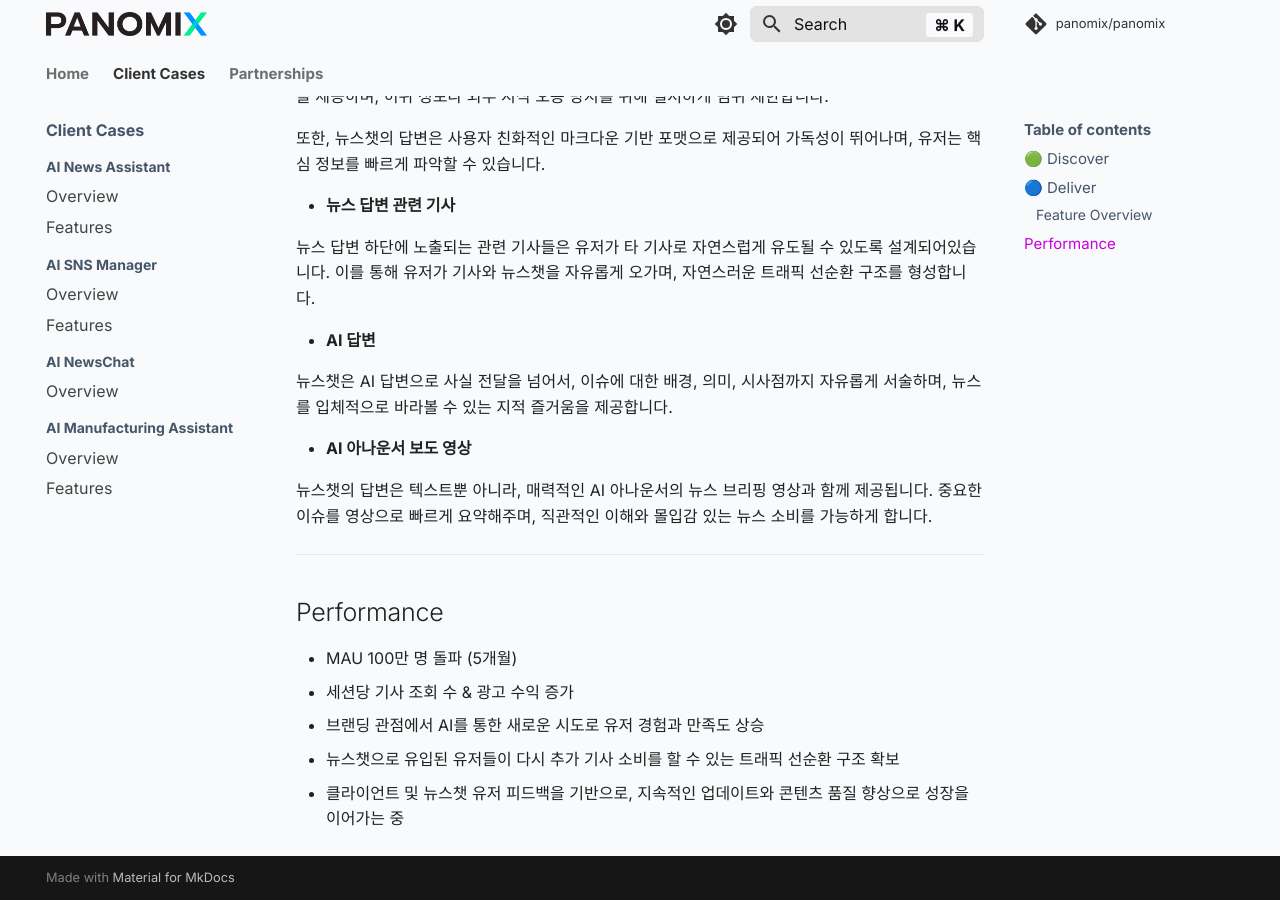
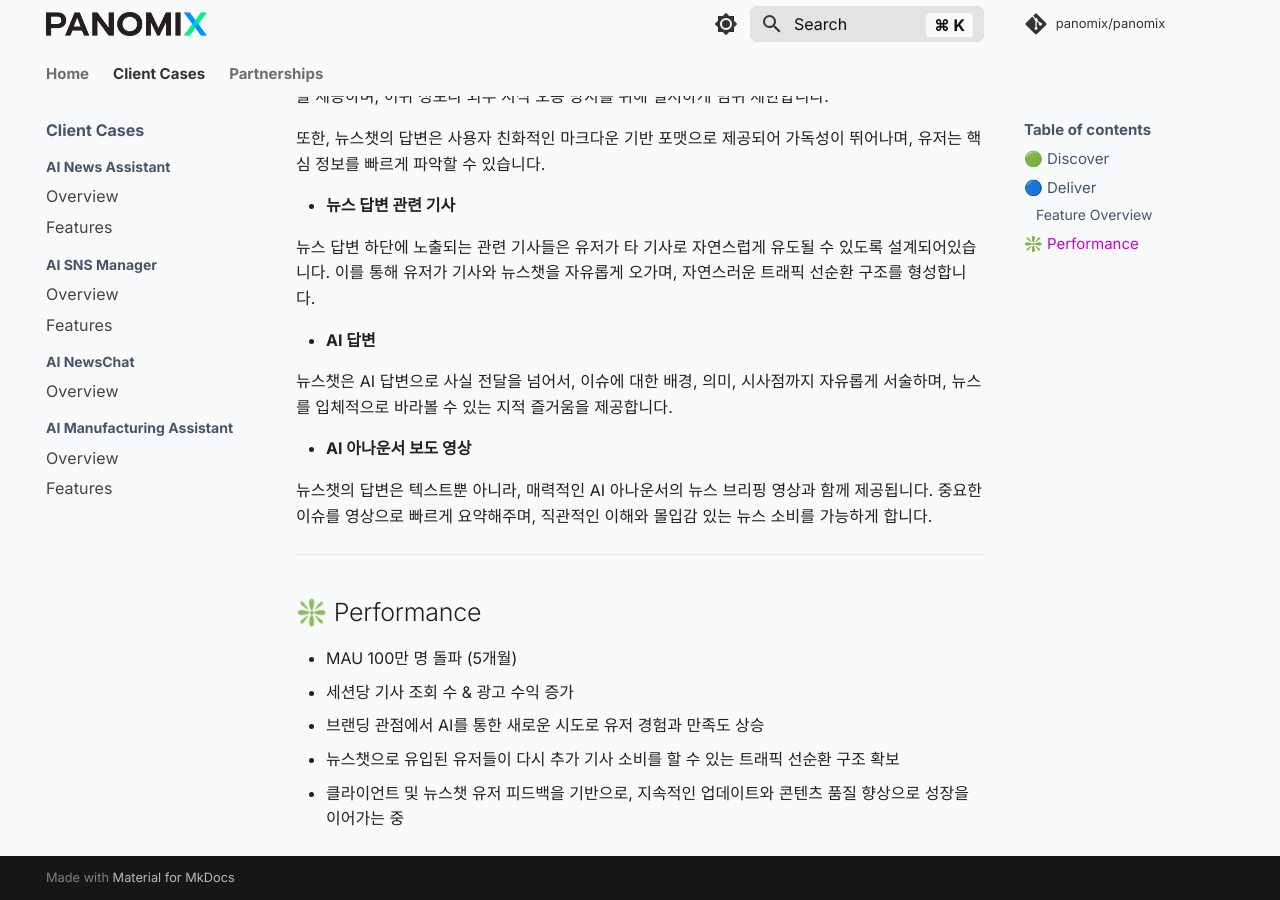
Before and after one commit to panomix/panomix, an MkDocs documentation site: the page built from docs/clients/newschat/newschat.md, in a window 1280 px wide and 900 px high, scrolled down 1100 px. Built offline with MkDocs 1.6.1 and Material for MkDocs 9.7.7, drawn with Linux system fonts in a browser that asks for light colours; comment, search, counter and statistics services are not loaded.

```diff
--- a/docs/clients/newschat/newschat.md
+++ b/docs/clients/newschat/newschat.md
@@ -54,7 +54,7 @@
 
 ---
 
-## Performance
+## ❇️ Performance
 
 - MAU 100만 명 돌파 (5개월)
 - 세션당 기사 조회 수 & 광고 수익 증가
```
